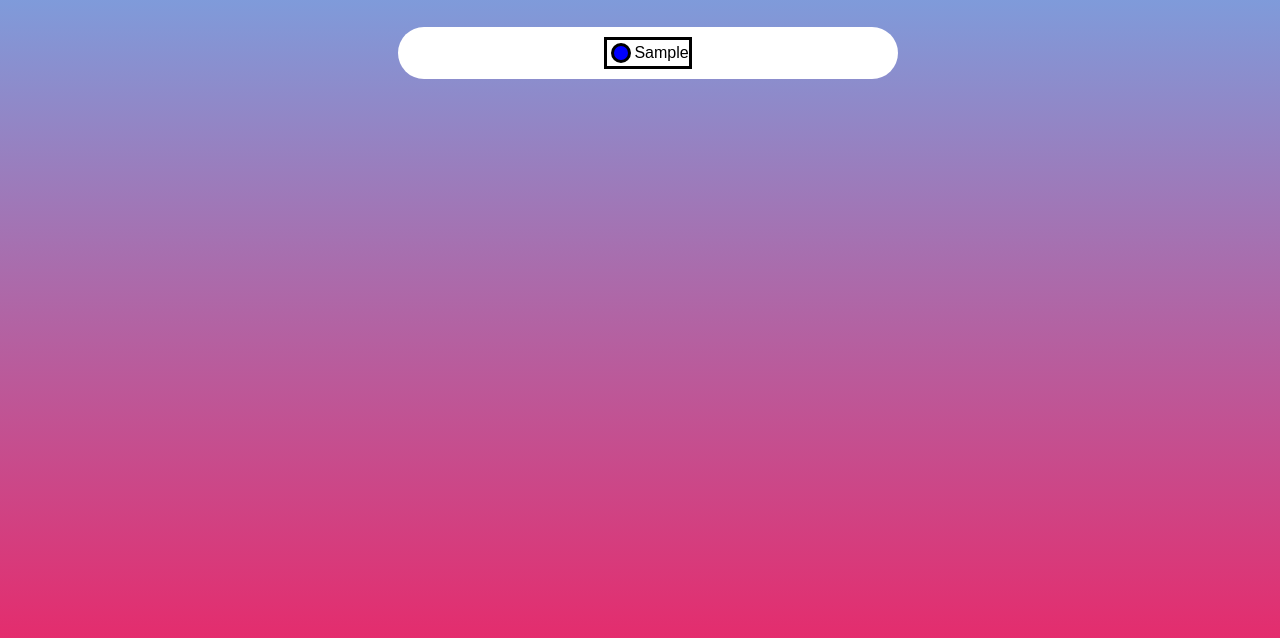
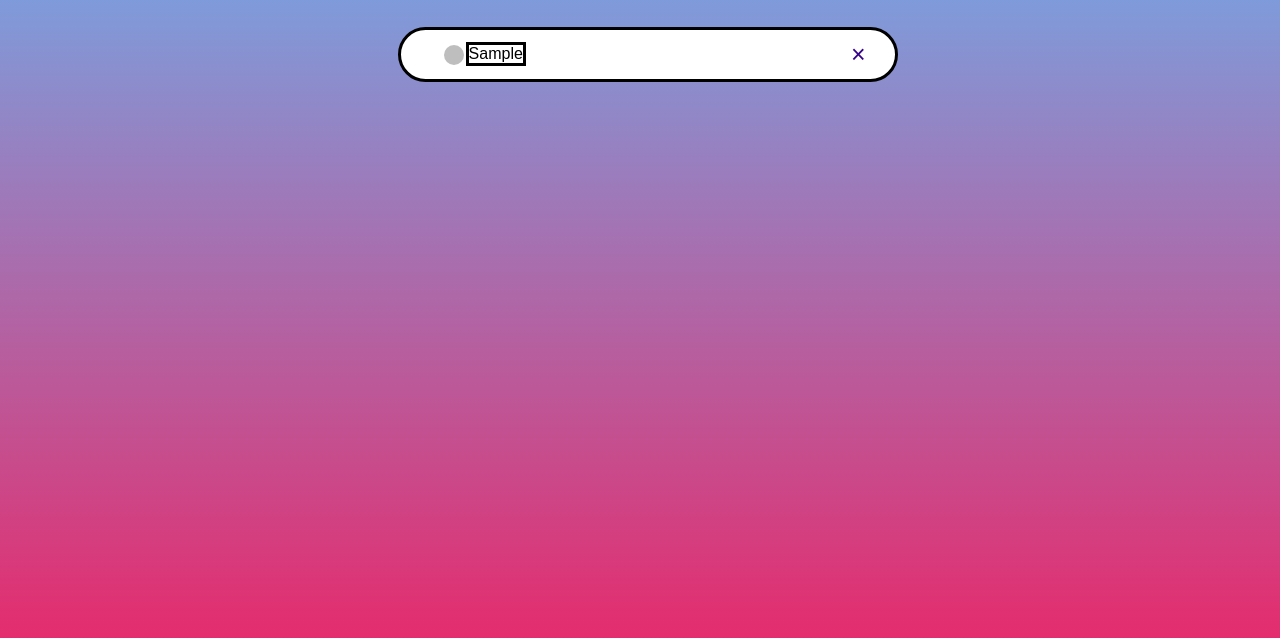
Before and after one commit to Firepaw2106/Portfolio, a plain HTML site: page index.html in a window 1280 px wide. Both pictures are taken after typing "Sample" into the empty fields and a click on the button "ADD". Shown: the part 146-784 px from the top of the page. Drawn offline with Linux system fonts and the light colour scheme.

Commit message:
delite task done

```diff
--- a/index.html
+++ b/index.html
@@ -5,6 +5,7 @@
     <meta name="viewport" content="width=device-width, initial-scale=1.0">
     <title>To Do List</title>
     <link rel="stylesheet" href="style.css">
+    <script src="https://kit.fontawesome.com/23e62c246a.js" crossorigin="anonymous"></script>
 </head>
 <body onload="updateView()">
 
--- a/script/controller.js
+++ b/script/controller.js
@@ -1,9 +1,33 @@
 function addTask(){
     const input = document.getElementById("taskInput").value;
 
+   if(input==="") {
+    alert("Task emety");
+
+   }
+   else{
     view.innerHTML += /*HTML*/`
     <div id= "listContainer">
-    <li><input type="checkbox">${input}</li>
+    <div id= "deliteIcon"onclick="deliteTask()">\u00d7</div>
+    <li id= "task" onclick= "checkToggle()">${input}</li>
+
     </div>
     `;
+   }
 }
+
+function deliteTask(){
+
+    document.getElementById("listContainer").remove(this);
+}
+
+function checkToggle(){
+    let task = document.getElementById("task")
+
+    if(task.class =="checked"){
+        task.classList.remove("checked")
+    }else if(task.class == ""){
+        task.classList.add("checked")
+    }
+
+}
--- a/style.css
+++ b/style.css
@@ -54,26 +54,57 @@ button:hover{
     background-color: white;
     border-radius: 40px;
     display: flex;
-    flex-direction: column;
+    flex-direction: row;
     align-items: center;
     padding: 10px;
+    padding-left: 50px;
     margin: 30px;
+    border: 3px solid black;
 
 }
 li{
     list-style: none;
     display: flex;
     flex-direction: row;
-    align-items: center;
+    align-items: left;
+    user-select: none;
+    cursor: pointer;
+    position: relative;
     border: 3px solid black;
 
 }
 
-input[type = "checkbox"]{
-    appearance: none;
-    background-color: blue;
+li::before {
+    content: '';
+    position: absolute;
+    background: rgb(190, 190, 190);
+    height: 20px;
     width: 20px;
-    height: 20px;
-    border-radius: 100%;
-    border: 3px solid black;
+    border-radius: 40px;
+    left: -25px;
+
 }
+
+.checked{
+    color: grey;
+    text-decoration: line-through;
+}
+
+.checked::before{
+    background-color: pink;
+    background-image: url(images/tick_icon.png);
+    background-size: cover;
+background-position: center;
+}
+
+#deliteIcon{
+    position: relative;
+    left: 400px;
+    font-size: 25px;
+    color: rgb(54, 4, 136);
+}
+
+#deliteIcon:hover{
+    cursor: pointer;
+    color:rgb(131, 124, 143);
+}
```
Also changed, not shown: images/tick_icon.png (added).
